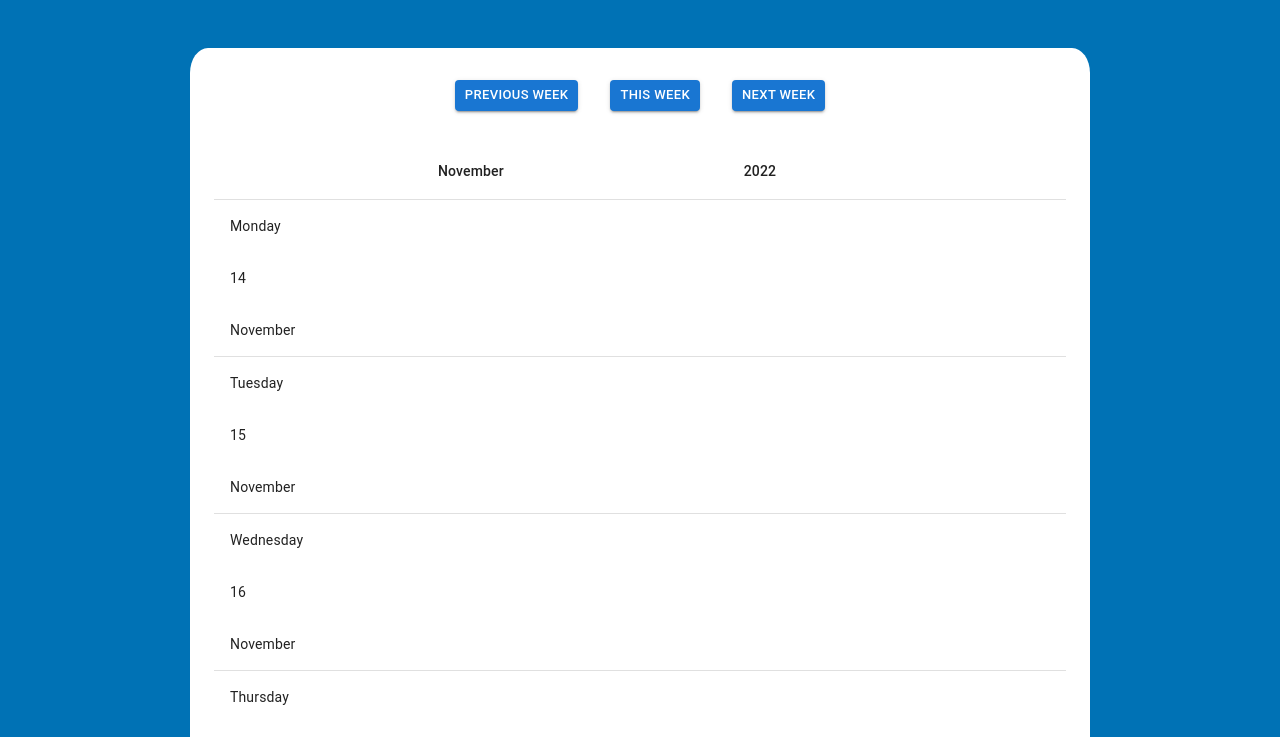
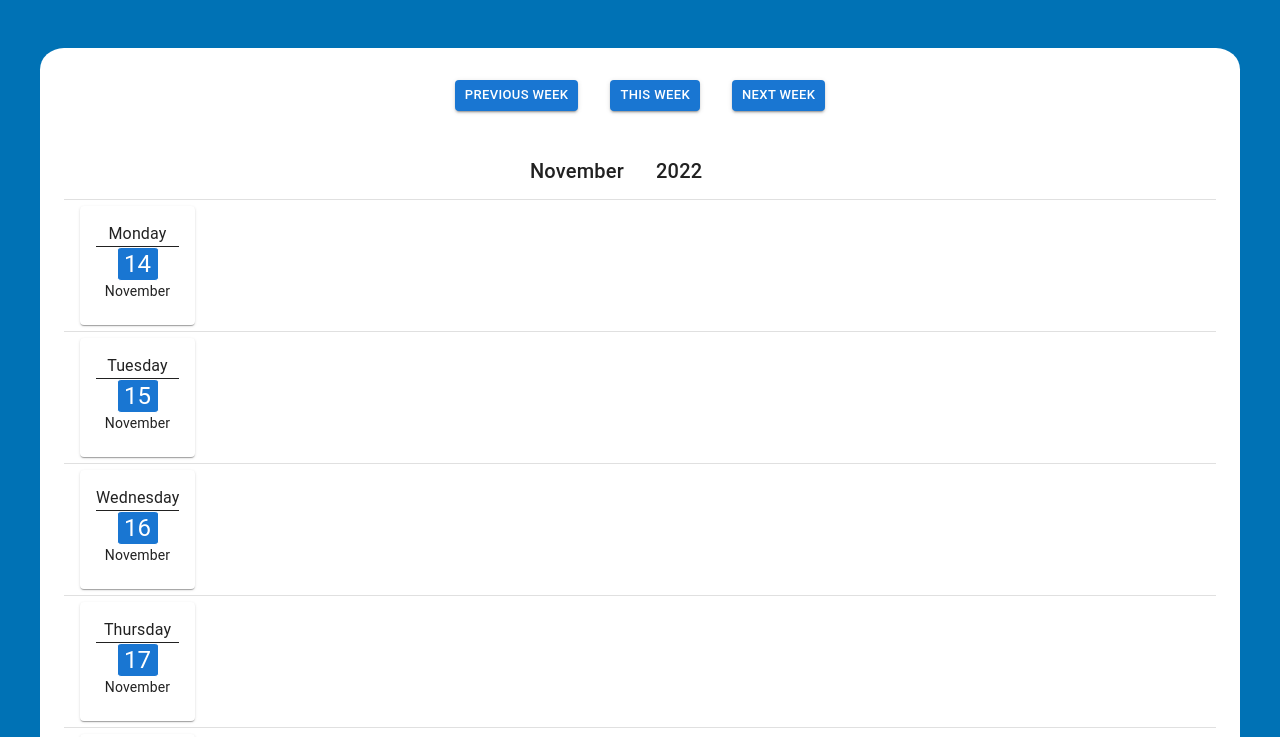
Before and after one commit to Amir-Aminian/schedule-assistant, a React (Create React App) app: page /homePage in a window 1280 px wide. Shown: the top 737 px of the page. Built offline with nearby package versions, Linux system fonts and the light colour scheme; sample sign-in values are in the browser's storage.

Commit message:
started styling the home page and week table components

```diff
--- a/src/components/homePage/HomePage.js
+++ b/src/components/homePage/HomePage.js
@@ -30,7 +30,7 @@ const HomePage = () => {
 
     if (localStorage.getItem("userEmail")!=undefined) {
         return (
-            <Container maxWidth="md" sx={{mt: 10 , mb: 10, backgroundColor: "white", borderRadius: "2%"}}>
+            <Container maxWidth="lg" sx={{mt: 10 , mb: 5, backgroundColor: "white", borderRadius: "2%"}}>
                 <Grid container direction="row" alignItems="center" justifyContent="center" spacing={4}>
                     <Grid item>
                         <Button onClick={previousWeek} variant="contained" size="small" sx={{mb: 4}}>Previous Week</Button>
--- a/src/components/tables/WeekTable.js
+++ b/src/components/tables/WeekTable.js
@@ -1,4 +1,5 @@
-import { Table, TableBody, TableCell, TableContainer, TableHead, TableRow } from "@mui/material";
+import { Card, CardContent, Table, TableBody, TableCell, TableContainer, TableHead, TableRow, Typography } from "@mui/material";
+import { width } from "@mui/system";
 
 const WeekTable = ({year, month, weekDays}) => {
     return (
@@ -6,28 +7,35 @@ const WeekTable = ({year, month, weekDays}) => {
             <Table>
                 <TableHead>
                     <TableRow>
-                        <TableCell align="center">
+                        <TableCell align="right" sx={{fontSize:"20px", width:"50%"}}>
                             {month}
                         </TableCell>
-                        <TableCell align="left">
+                        <TableCell align="left" sx={{fontSize:"20px", width:"50%"}}>
                             {year}
                         </TableCell>
                     </TableRow>
                 </TableHead>
-                {weekDays.map((weekDay) => (
-                    <TableBody key={weekDay.weekDate}>
-                        <TableRow>
-                            <TableCell colSpan={2} sx={{border:"none"}}>{weekDay.weekDay}</TableCell>
+                <TableBody>
+                    {weekDays.map((weekDay) => (
+                        <TableRow key={weekDay.weekDate}>
+                            <TableCell colSpan={2} align="center" size="small">
+                                <Card sx={{maxWidth:115}} align="center">
+                                    <CardContent>
+                                        <Typography variant="body1" borderBottom={1}>
+                                            {weekDay.weekDay}
+                                        </Typography>
+                                        <Typography variant="h5" border={1} borderRadius={"10%"} color={"white"} sx={{backgroundColor:"rgb(25, 118, 210)", maxWidth:40}}>
+                                            {weekDay.weekDate}
+                                        </Typography>
+                                        <Typography variant="body2">
+                                            {weekDay.weekMonth}
+                                        </Typography>
+                                    </CardContent>
+                                </Card>
+                            </TableCell>
                         </TableRow>
-                        <TableRow>
-                            <TableCell colSpan={2} sx={{border:"none"}}>{weekDay.weekDate}</TableCell>
-                        </TableRow>
-                        <TableRow>
-                            <TableCell colSpan={2}>{weekDay.weekMonth}</TableCell>
-                        </TableRow>
-                    </TableBody>
-                ))}
-
+                    ))}
+                </TableBody>
             </Table>
         </TableContainer>
     );
```
